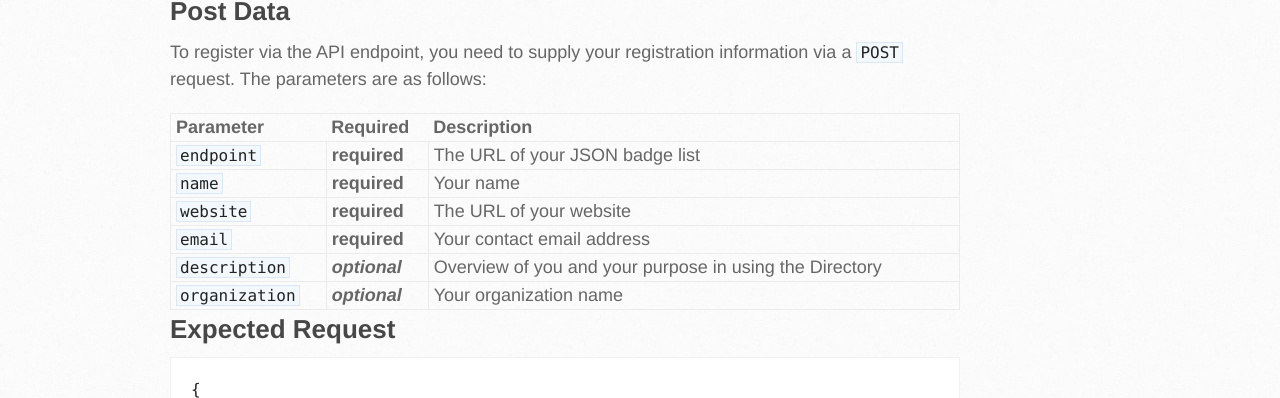
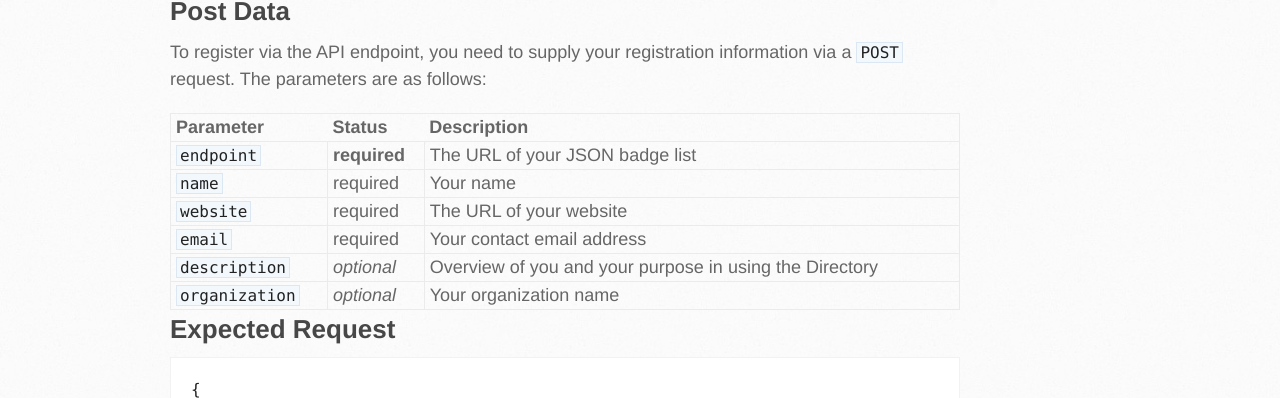
Before and after one commit to OpenWorksGroup/openbadges-directory, a Jekyll site: the page built from register-via-api.markdown, in a window 1280 px wide. Shown: the part 682-1080 px from the top of the page. Built offline with Jekyll 4.4.1, drawn with Linux system fonts in a browser that asks for light colours; Markdown is read by kramdown in place of the engine named in the settings.

Commit message:
Update register-via-api.markdown

```diff
--- a/register-via-api.markdown
+++ b/register-via-api.markdown
@@ -22,14 +22,14 @@
 
 To register via the API endpoint, you need to supply your registration information via a `POST` request. The parameters are as follows:
 
-| &nbsp;__Parameter__&nbsp; | &nbsp;__Required__&nbsp; | &nbsp;__Description__&nbsp; |
+| &nbsp;__Parameter__&nbsp; | &nbsp;__Status__&nbsp; | &nbsp;__Description__&nbsp; |
 | :------------ | :------- | :-------------- |
-| &nbsp;`endpoint`&nbsp; | &nbsp;__required__&nbsp; | &nbsp;The URL of your JSON badge list&nbsp; |
-| &nbsp;`name`&nbsp; | &nbsp;__required__&nbsp; | &nbsp;Your name&nbsp; |
-| &nbsp;`website`&nbsp; | &nbsp;__required__&nbsp; | &nbsp;The URL of your website&nbsp; |
-| &nbsp;`email`&nbsp; | &nbsp;__required__&nbsp; | &nbsp;Your contact email address&nbsp; |
-| &nbsp;`description`&nbsp; | &nbsp;___optional___&nbsp; | &nbsp;Overview of you and your purpose in using the Directory&nbsp; |
-| &nbsp;`organization`&nbsp; | &nbsp;___optional___&nbsp; | &nbsp;Your organization name&nbsp; |
+| &nbsp;`endpoint`&nbsp; | &nbsp;<strong>required</strong>&nbsp; | &nbsp;The URL of your JSON badge list&nbsp; |
+| &nbsp;`name`&nbsp; | &nbsp;required&nbsp; | &nbsp;Your name&nbsp; |
+| &nbsp;`website`&nbsp; | &nbsp;required&nbsp; | &nbsp;The URL of your website&nbsp; |
+| &nbsp;`email`&nbsp; | &nbsp;required&nbsp; | &nbsp;Your contact email address&nbsp; |
+| &nbsp;`description`&nbsp; | &nbsp;_optional_&nbsp; | &nbsp;Overview of you and your purpose in using the Directory&nbsp; |
+| &nbsp;`organization`&nbsp; | &nbsp;_optional_&nbsp; | &nbsp;Your organization name&nbsp; |
 
 ## Expected Request
 
```
